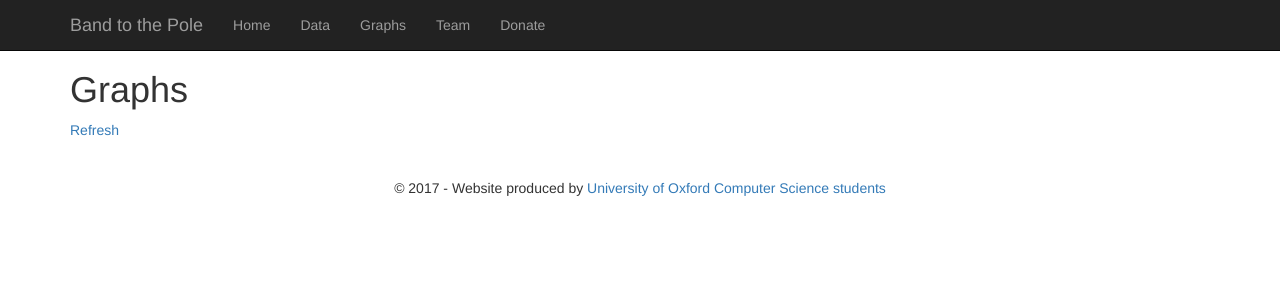
After one commit to BandToThePole/WebSite, a Node project: template views/graphs.handlebars in a window 1280 px wide. The commit adds this page. Shown: the top 300 px of the page. Run offline with Node 20 templates, Linux system fonts and the light colour scheme; the template is opened without the code that fills it, so the values that code supplies are empty; some libraries are stand-ins or nearby versions.

Commit message:
Heart rate graph

```diff
--- a/app.js
+++ b/app.js
@@ -19,6 +19,7 @@ app.set('view engine', 'handlebars');
 app.get('/team', site.team);
 app.get('/log', site.log);
 app.get('/data', site.data);
+app.get('/graphs', site.graphs);
 app.get('/', site.home);
 
 // Add new API paths here
--- a/site.js
+++ b/site.js
@@ -13,9 +13,13 @@ function log(req, res) {
 function data(req, res) {
     res.render('data', { title: "Data", activeData: true });
 }
+
+function graphs(req, res) {
+    res.render('graphs', { title: "Graphs", activeGraphs: true });
 }
 
 exports.home = home;
 exports.team = team;
 exports.log = log;
 exports.data = data;
+exports.graphs = graphs;
--- a/static/css/site.css
+++ b/static/css/site.css
@@ -24,5 +24,18 @@ textarea {
 }
 
 footer {
+    margin-top: 2em;
     text-align: center;
 }
+
+.graph-container {
+    text-align: center;
+    margin: auto;
+}
+
+.graph-container canvas {
+    border: 1px solid black;
+    max-width: 50%; /* TODO: Adapt for mobile */
+    margin: auto;
+    display: block;
+}
--- /dev/null
+++ b/static/js/graphs.js
@@ -0,0 +1,94 @@
+function createGraph(container, title, xAxis, yAxis) {
+    var div = document.createElement('div');
+    div.classList.add('graph-container');
+    var header = document.createElement('h2');
+    header.textContent = title;
+    header.style.textAlign = 'center';
+    div.appendChild(header);
+    container.appendChild(div);
+
+    var canvas = document.createElement('canvas');
+    canvas.width = 400;
+    canvas.height = 300;
+    div.appendChild(canvas);
+
+    var xyData = [];
+    for (var i = 0; i < Math.min(xAxis.length, yAxis.length); i++) {
+        xyData.push({x: xAxis[i], y: yAxis[i]});
+    }
+
+    var chart = new Chart(canvas, {
+        type: 'line',
+        data: {
+            datasets: [{
+                label: "Heart rate",
+                data: xyData,
+                borderColor: "#000000",
+                backgroundColor: "#0C5DCF"
+            }]
+        },
+        options: {
+            showLines: false,
+            legend: {
+                display: false,
+            },
+            tooltips: {
+                callbacks: {
+                    title: function(tooltip, data) {
+                        var d = new Date(tooltip[0].xLabel);
+                        var opts = {
+                            year: 'numeric',
+                            month: 'long',
+                            day: 'numeric',
+                            hour: 'numeric',
+                            minute: 'numeric'
+                        };
+                        return d.toLocaleDateString('en-GB', opts);
+                    }
+                }
+            },
+            scales: {
+                xAxes: [{
+                    type: 'linear',
+                    position: 'bottom',
+                    ticks: {
+                        beginAtZero: false,
+                        callback: function(value) {
+                            return (new Date(value)).toLocaleDateString();
+                        }
+                    }
+                }],
+                yAxes: [{
+                    ticks: {
+                        beginAtZero: true
+                    }
+                }]
+            }
+        }
+    });
+}
+
+function addHeartRateData(container, data) {
+    var heartRateValues = [], heartRateTimes = [];
+    for (var i = 0; i < data["heart_rates"].length; i++) {
+        var datum = data["heart_rates"][i];
+        heartRateValues.push(datum.bpm);
+        heartRateTimes.push(new Date(datum.time).getTime());
+    }
+    createGraph(container, "Heart Rate", heartRateTimes, heartRateValues);
+}
+
+function showGraphs(data) {
+    var container = document.getElementById("graphs-container");
+    empty(container);
+    addHeartRateData(container, data);
+}
+
+function refresh() {
+    get("/api/data", showGraphs);
+}
+
+onready(function() {
+    linkClick("refresh-link", refresh);
+    refresh();
+});
--- /dev/null
+++ b/views/graphs.handlebars
@@ -0,0 +1,9 @@
+<h1>Graphs</h1>
+
+<p><a href="#" id="refresh-link">Refresh</a></p>
+
+<div id="graphs-container"></div>
+
+<script src="https://cdnjs.cloudflare.com/ajax/libs/Chart.js/2.5.0/Chart.min.js"
+    crossorigin="anonymous"></script>
+<script src="/js/graphs.js"></script>
--- a/views/layouts/main.handlebars
+++ b/views/layouts/main.handlebars
@@ -26,6 +26,7 @@
           <ul class="nav navbar-nav">
               <li class="{{#if activeHome}}active{{/if}}"><a href="/">Home</a></li>
               <li class="{{#if activeData}}active{{/if}}"><a href="/data">Data</a></li>
+              <li class="{{#if activeGraphs}}active{{/if}}"><a href="/graphs">Graphs</a></li>
               <li class="{{#if activeTeam}}active{{/if}}"><a href="/team">Team</a></li>
               <li><a href="http://uk.virginmoneygiving.com/fundraiser-web/fundraiser/showFundraiserPage.action?userUrl=JamesRedden&pageUrl=4">Donate</a></li>
           </ul>
```
